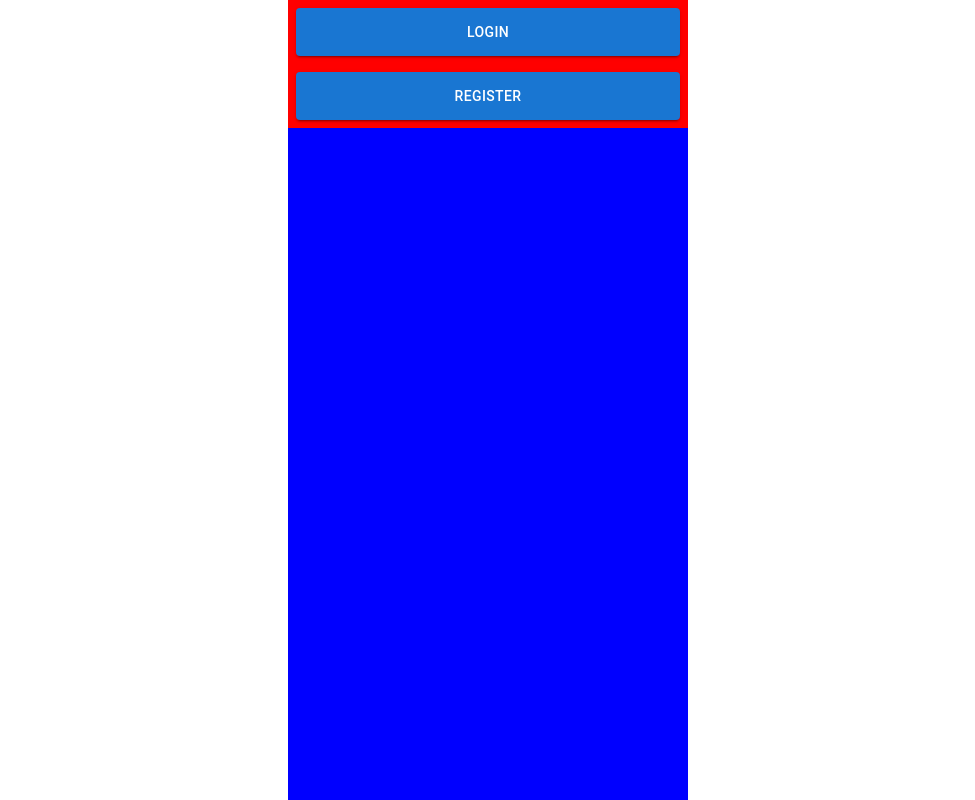
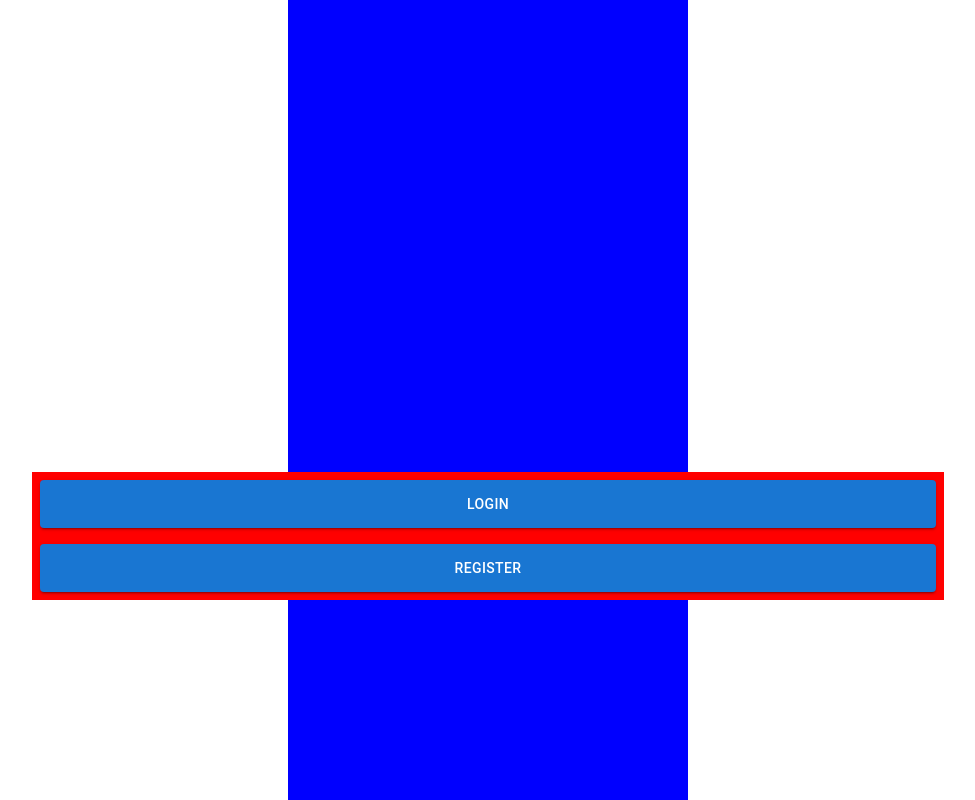
Before and after one commit to SamHardiment/budFit----Client, a React app: page / in a window 1280 px wide. Shown: the whole page, without its empty margins (152-1127 px from the left). Built offline with nearby package versions, Linux system fonts and the light colour scheme.

Commit message:
update landing page

```diff
--- a/src/components/HomeBtns/index.css
+++ b/src/components/HomeBtns/index.css
@@ -5,6 +5,6 @@
 
 .login,
 .register {
-    width: 30vw;
+    width: 70vw;
     height: 6vh;
 }
--- a/src/components/HomeBtns/index.js
+++ b/src/components/HomeBtns/index.js
@@ -1,4 +1,4 @@
-import React from 'react';
+import React, { useEffect, useState, } from 'react';
 import { useNavigate } from 'react-router-dom'
 
 import './index.css';
@@ -17,7 +17,6 @@ function HomeBtns() {
     navigate('/register');
     };
 
-
     return (
         <>
         <div className='login-button'>
@@ -26,7 +25,8 @@ function HomeBtns() {
         </div>
 
         <div className='register-button'>
-            <Button variant="contained" className='register' onClick={navigateRegister}>Register</Button>
+            <Button variant="contained" className='register' onClick={navigateRegister}>Register
+            </Button>
         </div>
 
 
--- a/src/pages/Landing/index.css
+++ b/src/pages/Landing/index.css
@@ -11,6 +11,8 @@
 }
 
 .btn-container {
+    position: absolute;
+    bottom: 25%;
     height: fit-content;
     display: inline-block;
     background-color: red;
```
